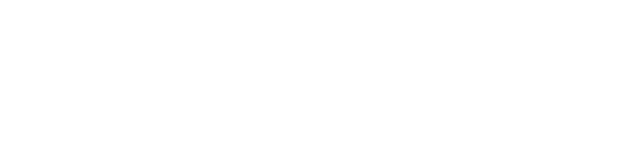
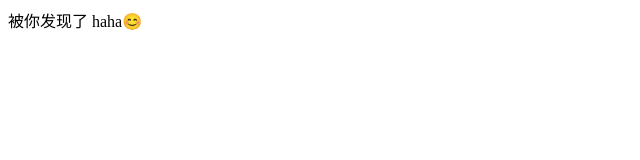
Before and after one commit to EasyExam/easyexam.github.io, a plain HTML site: page index.html in a window 1280 px wide. Shown: the whole page, without its empty margins (0-640 px from the left). Drawn offline with Linux system fonts and the light colour scheme.

Commit message:
Add files via upload

```diff
--- a/index.html
+++ b/index.html
@@ -11,7 +11,7 @@
 </head>
 
 <body>
-
+    被你发现了&nbsp;haha😊
 </body>
 
 </html>
```
